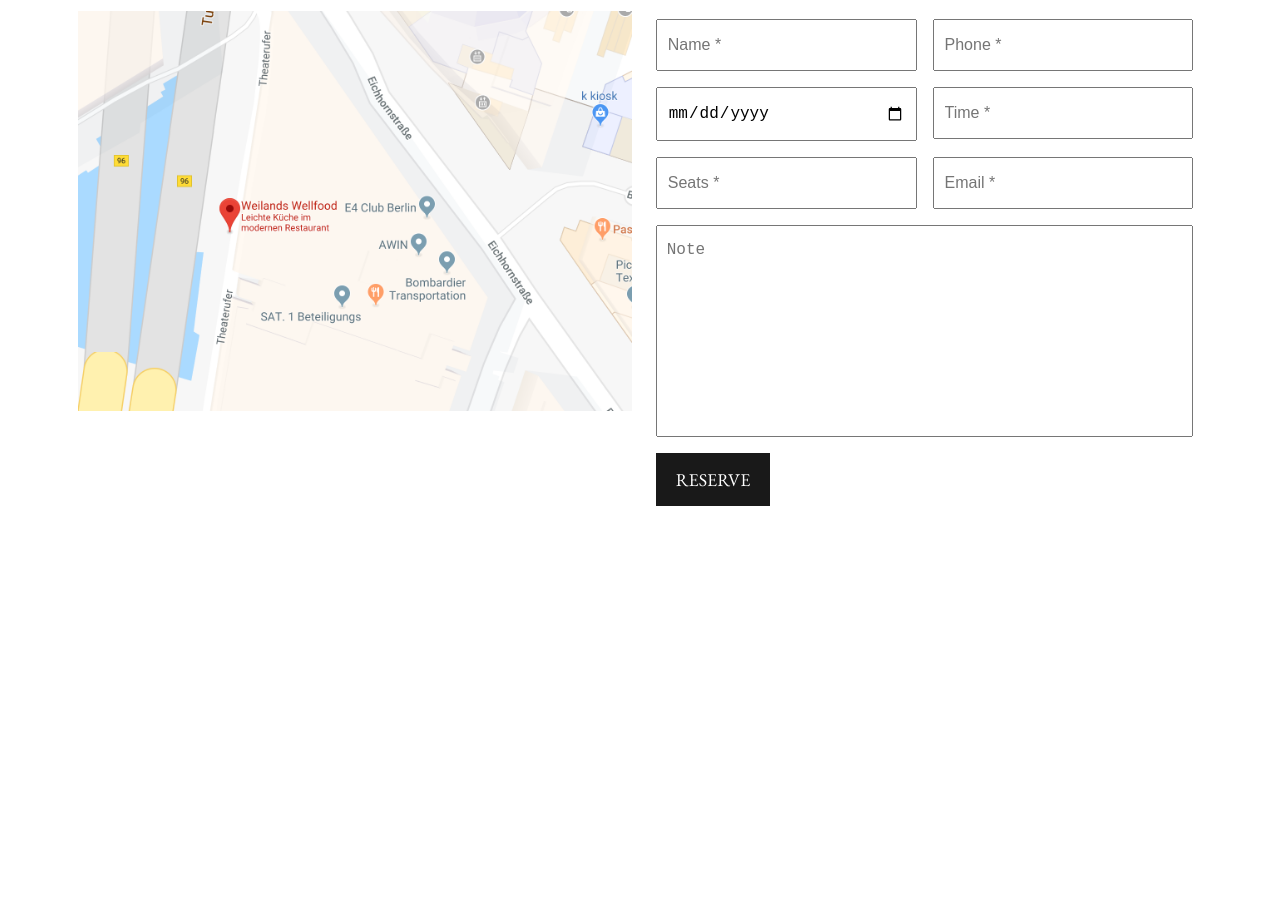
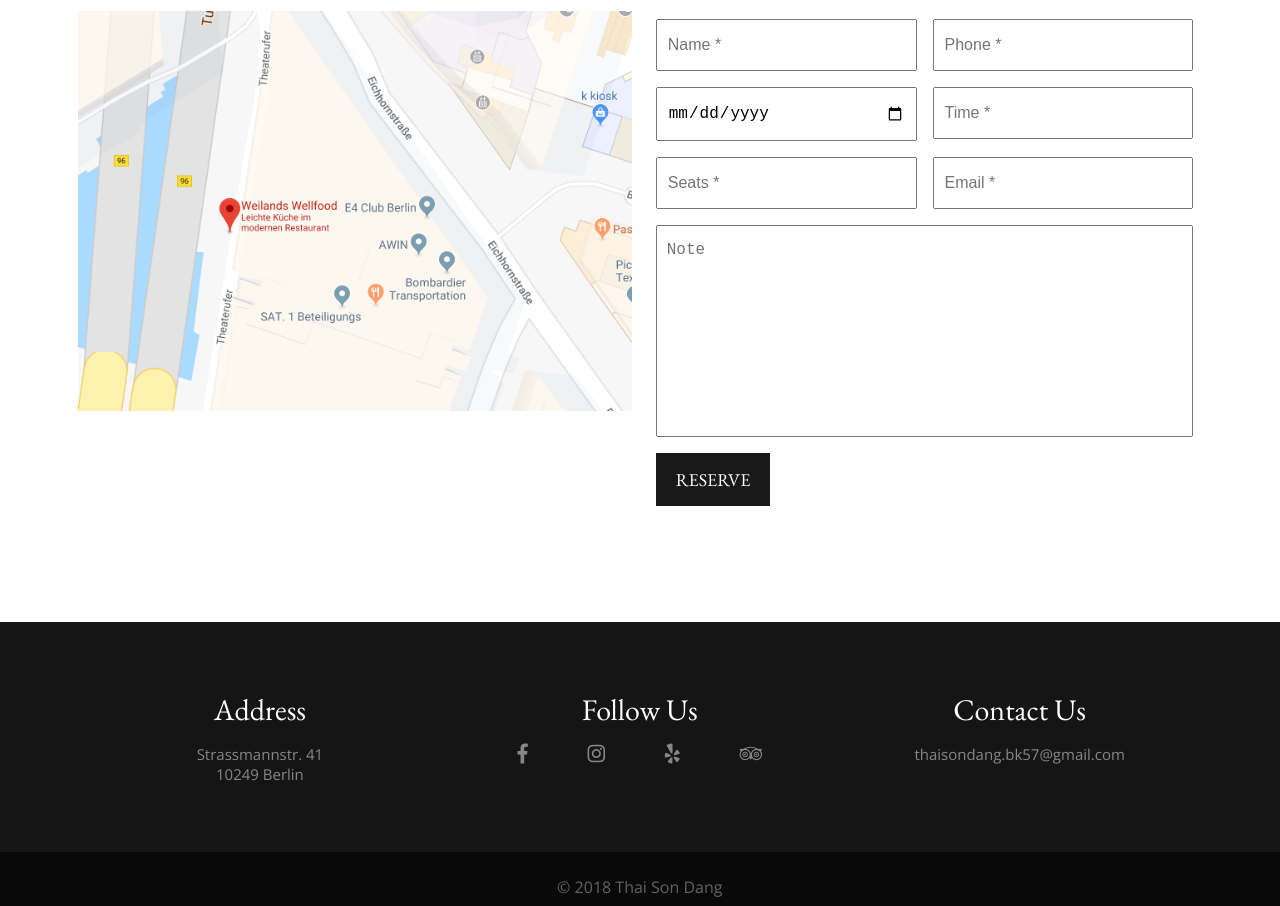
Before and after one commit to thaisonbk57/Vietbowl-Restaurant, a website: page src/index.html in a window 1280 px wide. Shown: the part 5506-6412 px from the top of the page. Before the commit the page ends 6028 px from the top, so only its background shows below. Drawn offline with nearby package versions, Linux system fonts and the light colour scheme; files that its build step writes are made by us from their sources; files whose address does not match are found by name; a web font is replaced by a local one.

Commit message:
added FOOTER section

```diff
--- a/src/index.html
+++ b/src/index.html
@@ -4,6 +4,13 @@
     <meta charset="UTF-8" />
     <meta name="viewport" content="width=device-width, initial-scale=1.0" />
     <meta http-equiv="X-UA-Compatible" content="ie=edge" />
+    <!-- fontawesome -->
+    <link
+      rel="stylesheet"
+      href="https://use.fontawesome.com/releases/v5.5.0/css/all.css"
+      integrity="sha384-B4dIYHKNBt8Bc12p+WXckhzcICo0wtJAoU8YZTY5qE0Id1GSseTk6S+L3BlXeVIU"
+      crossorigin="anonymous"
+    />
     <!-- Bootstrap CSS -->
 
     <!--
@@ -508,6 +515,58 @@
         </div>
       </section>
     </main>
+    <div class="section"></div>
+    <footer class="footer">
+      <div class="row footer__top">
+        <div class="container">
+          <div class="row">
+            <div class="col-4">
+              <h3>Address</h3>
+              <p>
+                Strassmannstr. 41 <br />
+                10249 Berlin
+              </p>
+            </div>
+            <div class="col-4">
+              <h3>Follow Us</h3>
+              <p class="icons">
+                <a href="https://www.facebook.com" target="_blank"
+                  ><i class="fab fa-facebook-f"></i
+                ></a>
+                <a href="https://www.instagram.com" target="_blank"
+                  ><i class="fab fa-instagram"></i
+                ></a>
+                <a
+                  href="https://www.yelp.de/biz/viet-bowl-berlin-2?osq=vietbowl"
+                  target="_blank"
+                  ><i class="fab fa-yelp"></i
+                ></a>
+                <a
+                  href="https://www.tripadvisor.de/Restaurant_Review-g187323-d5526545-Reviews-Viet_Bowl-Berlin.html"
+                  target="_blank"
+                  ><i class="fab fa-tripadvisor"></i
+                ></a>
+              </p>
+            </div>
+            <div class="col-4">
+              <h3>Contact Us</h3>
+              <p>
+                <a href="mailto:thaisondang.bk57@gmail.com" target="_top"
+                  >thaisondang.bk57@gmail.com</a
+                >
+              </p>
+            </div>
+          </div>
+        </div>
+      </div>
+      <div class="container">
+        <div class="row"><div class="col-12"></div></div>
+
+        <div class="row">
+          <div class="col-12 copyright">&copy; 2018 Thai Son Dang</div>
+        </div>
+      </div>
+    </footer>
 
     <!-- Bootstrap jQuery and Popper.js -->
     <script
--- a/src/sass/_abstracts.scss
+++ b/src/sass/_abstracts.scss
@@ -26,15 +26,6 @@ $color-secondary: #c7a254;
 }
 
 @font-face {
-  font-family: "vietbowl1";
-  src: url("./../fonts/NASALIZA_0.TTF");
-}
-
-@font-face {
   font-family: "vietbowl2";
   src: url("./../fonts/NASALIZATION-RG_0.TTF");
 }
-@font-face {
-  font-family: "vietbowl3";
-  src: url("./../fonts/NEUROPOL_0.TTF");
-}
--- a/src/sass/_components.scss
+++ b/src/sass/_components.scss
@@ -199,3 +199,9 @@
     font-weight: 300;
   }
 }
+
+// COPYright
+.copyright {
+  color: #636363;
+  font-size: 1.6rem;
+}
--- a/src/sass/_layout.scss
+++ b/src/sass/_layout.scss
@@ -179,3 +179,48 @@
     color: $color-white;
   }
 }
+
+// Layout
+.footer {
+  text-align: center;
+  background: #090909;
+
+  .icons {
+    display: flex;
+    justify-content: space-evenly;
+
+    i {
+      font-size: 2rem;
+    }
+  }
+
+  &__top {
+    background-color: #151515;
+    padding: 6rem 0;
+    h3 {
+      color: $color-white;
+      font-size: 3rem;
+      font-family: "EB Garamond", serif;
+      font-weight: 300;
+      margin-bottom: 1.5rem;
+    }
+
+    p,
+    a {
+      font-size: 1.5rem;
+      color: #878787;
+    }
+  }
+
+  .logo {
+    a {
+      color: $color-white;
+    }
+  }
+
+  .article__heading--secondary {
+    font-size: 15rem;
+    transform: translateY(90px);
+    color: $color-gray-dark-2;
+  }
+}
```
